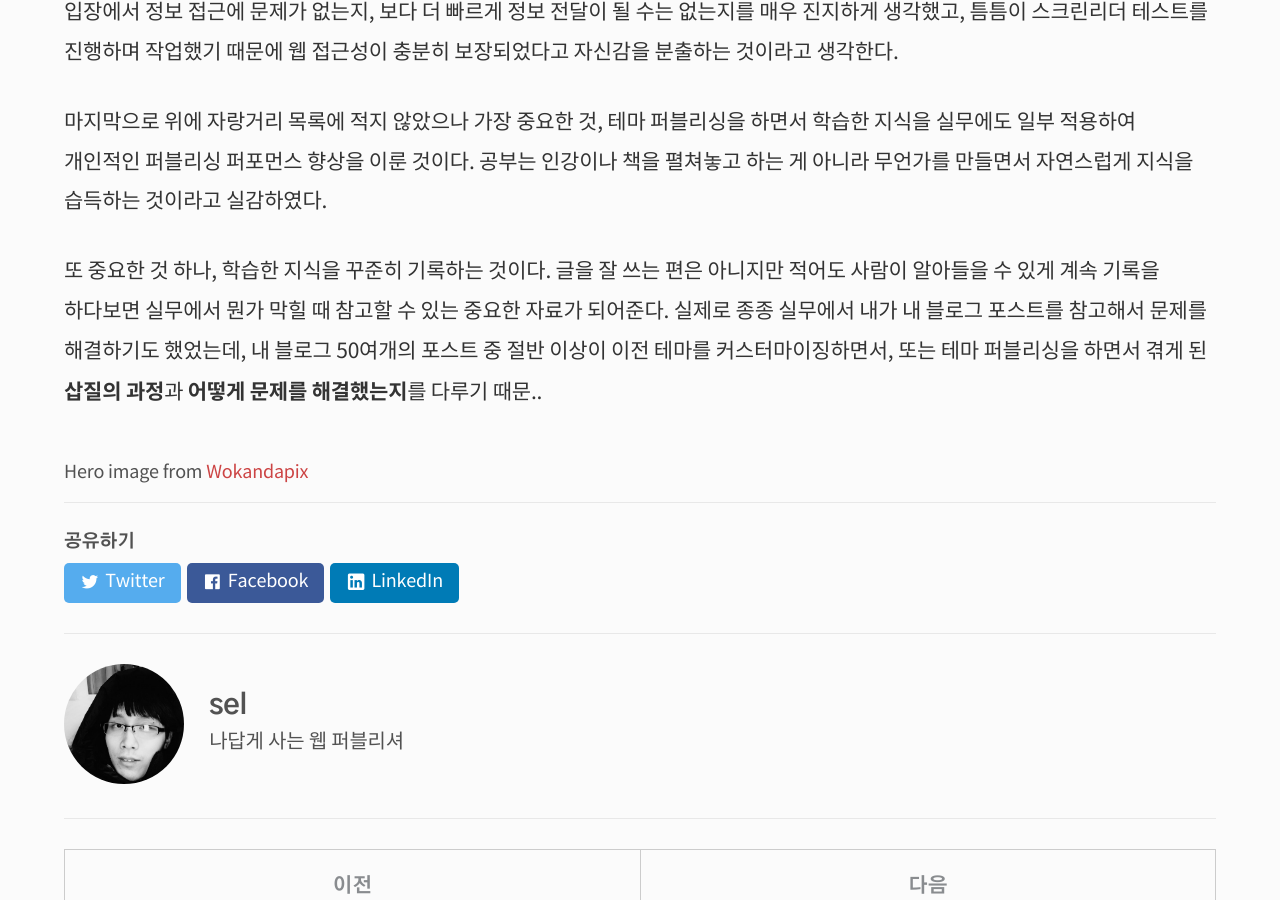
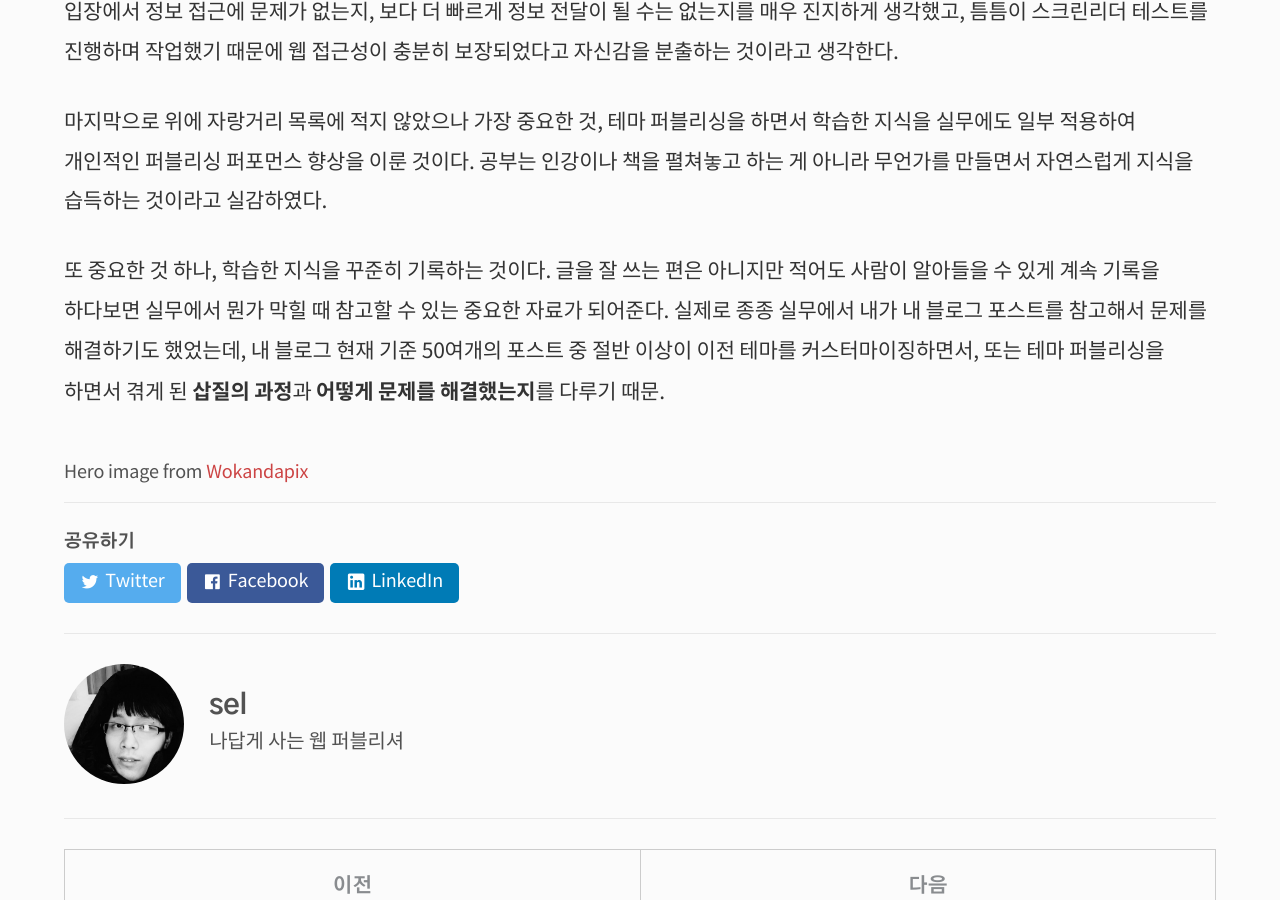
Before and after one commit to selosele/selosele.github.io, a Jekyll site: the page built from _posts/2020-06-24-made-jekyll-theme.md, in a window 1280 px wide and 900 px high, scrolled down 1600 px. Built offline with Jekyll 4.4.1, drawn with Linux system fonts in a browser that asks for light colours; cached includes are drawn as plain includes; comment, search, counter and statistics services are not loaded.

Commit message:
포스트 수정

```diff
--- a/_posts/2020-06-24-made-jekyll-theme.md
+++ b/_posts/2020-06-24-made-jekyll-theme.md
@@ -41,4 +41,4 @@ tags:
 
 마지막으로 위에 자랑거리 목록에 적지 않았으나 가장 중요한 것, 테마 퍼블리싱을 하면서 학습한 지식을 실무에도 일부 적용하여 개인적인 퍼블리싱 퍼포먼스 향상을 이룬 것이다. 공부는 인강이나 책을 펼쳐놓고 하는 게 아니라 무언가를 만들면서 자연스럽게 지식을 습득하는 것이라고 실감하였다.
 
-또 중요한 것 하나, 학습한 지식을 꾸준히 기록하는 것이다. 글을 잘 쓰는 편은 아니지만 적어도 사람이 알아들을 수 있게 계속 기록을 하다보면 실무에서 뭔가 막힐 때 참고할 수 있는 중요한 자료가 되어준다. 실제로 종종 실무에서 내가 내 블로그 포스트를 참고해서 문제를 해결하기도 했었는데, 내 블로그 50여개의 포스트 중 절반 이상이 이전 테마를 커스터마이징하면서, 또는 테마 퍼블리싱을 하면서 겪게 된 **삽질의 과정**과 **어떻게 문제를 해결했는지**를 다루기 때문..
+또 중요한 것 하나, 학습한 지식을 꾸준히 기록하는 것이다. 글을 잘 쓰는 편은 아니지만 적어도 사람이 알아들을 수 있게 계속 기록을 하다보면 실무에서 뭔가 막힐 때 참고할 수 있는 중요한 자료가 되어준다. 실제로 종종 실무에서 내가 내 블로그 포스트를 참고해서 문제를 해결하기도 했었는데, 내 블로그 현재 기준 50여개의 포스트 중 절반 이상이 이전 테마를 커스터마이징하면서, 또는 테마 퍼블리싱을 하면서 겪게 된 **삽질의 과정**과 **어떻게 문제를 해결했는지**를 다루기 때문.
```
